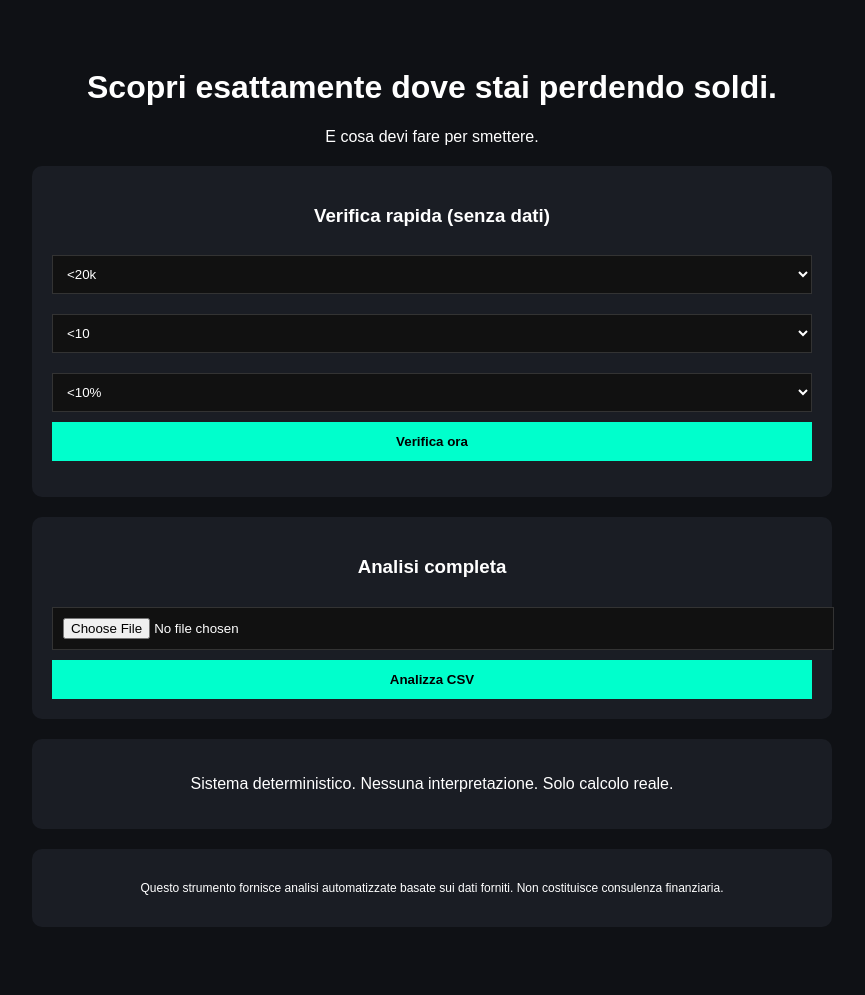
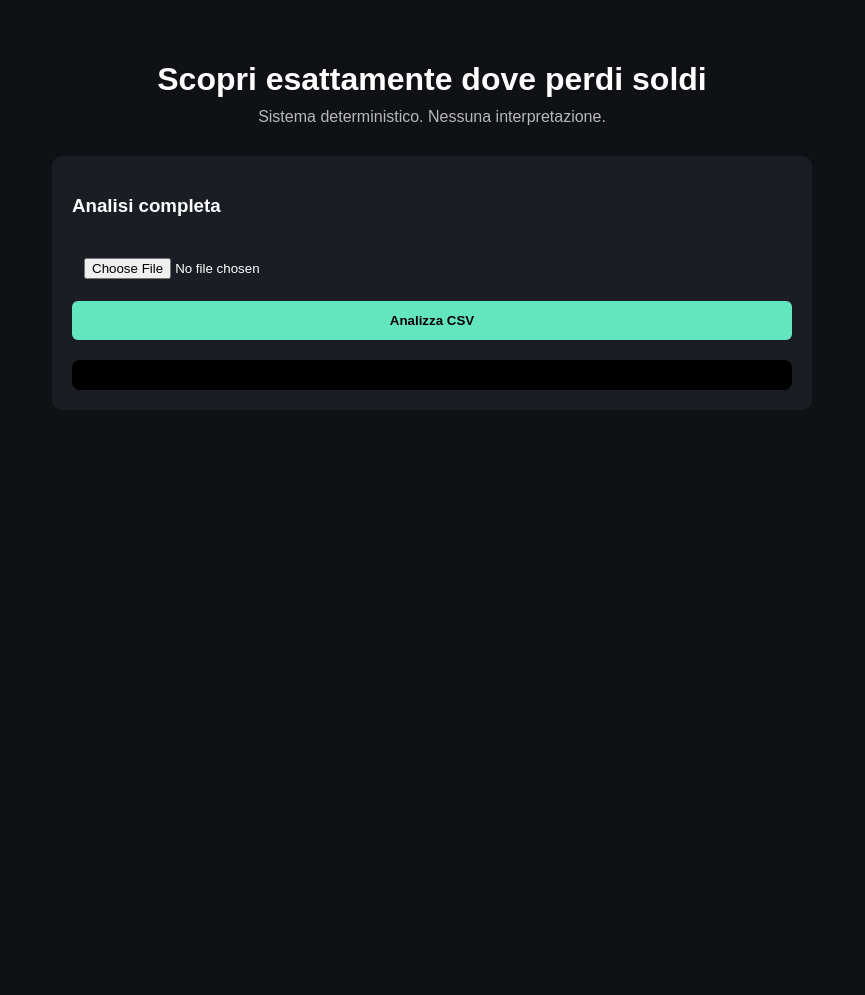
Before and after one commit to MIOR369/cashflow_engine, a Flask app: page / in a window 1280 px wide. Shown: the whole page, without its empty margins (208-1073 px from the left). After the commit the page ends 410 px from the top, so only its background shows below. Run offline with Flask 3, Linux system fonts and the light colour scheme.

Commit message:
UI definitiva stabile

```diff
--- a/templates/index.html
+++ b/templates/index.html
@@ -1,53 +1,95 @@
 <!DOCTYPE html>
-<html>
+<html lang="it">
 <head>
 <meta charset="UTF-8">
+<meta name="viewport" content="width=device-width, initial-scale=1.0">
+
 <title>Cashflow Engine</title>
 
 <style>
-body { background:#0f1115; color:#fff; font-family:Arial; text-align:center; padding:40px; }
-.container { max-width:800px; margin:auto; }
-.box { background:#1a1d24; padding:20px; border-radius:10px; margin:20px 0; }
-button { background:#00ffcc; border:none; padding:12px; width:100%; font-weight:bold; cursor:pointer; }
-input, select { width:100%; padding:10px; margin:10px 0; background:#111; color:#fff; border:1px solid #333; }
-.red { color:#ff4d4d; }
-.green { color:#00ffcc; }
+* {
+    box-sizing: border-box;
+}
+
+body {
+    margin: 0;
+    background: #0f1115;
+    color: #ffffff;
+    font-family: Arial, sans-serif;
+}
+
+.container {
+    max-width: 800px;
+    margin: auto;
+    padding: 40px 20px;
+}
+
+h1 {
+    text-align: center;
+    margin-bottom: 10px;
+}
+
+.subtitle {
+    text-align: center;
+    opacity: 0.7;
+    margin-bottom: 30px;
+}
+
+.box {
+    background: #1a1d24;
+    padding: 20px;
+    border-radius: 10px;
+    margin-bottom: 20px;
+}
+
+input, button {
+    width: 100%;
+    padding: 12px;
+    margin-top: 10px;
+    border-radius: 6px;
+    border: none;
+}
+
+button {
+    background: #63e6be;
+    color: black;
+    font-weight: bold;
+    cursor: pointer;
+}
+
+button:hover {
+    opacity: 0.9;
+}
+
+#output {
+    white-space: pre-wrap;
+    font-family: monospace;
+    margin-top: 20px;
+    background: #000;
+    padding: 15px;
+    border-radius: 8px;
+    overflow-x: auto;
+}
 </style>
+
 </head>
-
 <body>
 
 <div class="container">
 
-<h1>Scopri esattamente dove stai perdendo soldi.</h1>
-<p>E cosa devi fare per smettere.</p>
+    <h1>Scopri esattamente dove perdi soldi</h1>
+    <div class="subtitle">Sistema deterministico. Nessuna interpretazione.</div>
 
-<div class="box">
-<h3>Verifica rapida (senza dati)</h3>
-<select id="rev"><option value="1"><20k</option><option value="2">20-50k</option></select>
-<select id="clients"><option value="1"><10</option><option value="2">10-30</option></select>
-<select id="margin"><option value="1"><10%</option><option value="2">10-20%</option></select>
-<button onclick="mini()">Verifica ora</button>
-<p id="miniResult"></p>
-</div>
+    <div class="box">
+        <h3>Analisi completa</h3>
 
-<div class="box">
-<h3>Analisi completa</h3>
-<input type="file" id="file">
-<button onclick="upload()">Analizza CSV</button>
-<div id="result"></div>
-</div>
+        <form id="form">
+            <input type="file" id="file" accept=".csv">
+            <button type="submit">Analizza CSV</button>
+        </form>
 
-<div class="box">
-<p>Sistema deterministico. Nessuna interpretazione. Solo calcolo reale.</p>
-</div>
-
-<div class="box">
-<p style="font-size:12px;">
-Questo strumento fornisce analisi automatizzate basate sui dati forniti.
-Non costituisce consulenza finanziaria.
-</p>
-</div>
+        <div id="output"></div>
+    </div>
 
 </div>
 
@@ -58,7 +100,7 @@ document.getElementById("form").onsubmit = async (e) => {
     const fileInput = document.getElementById("file");
 
     if (!fileInput.files.length) {
-        alert("Seleziona un file");
+        alert("Seleziona un file CSV");
         return;
     }
 
```
